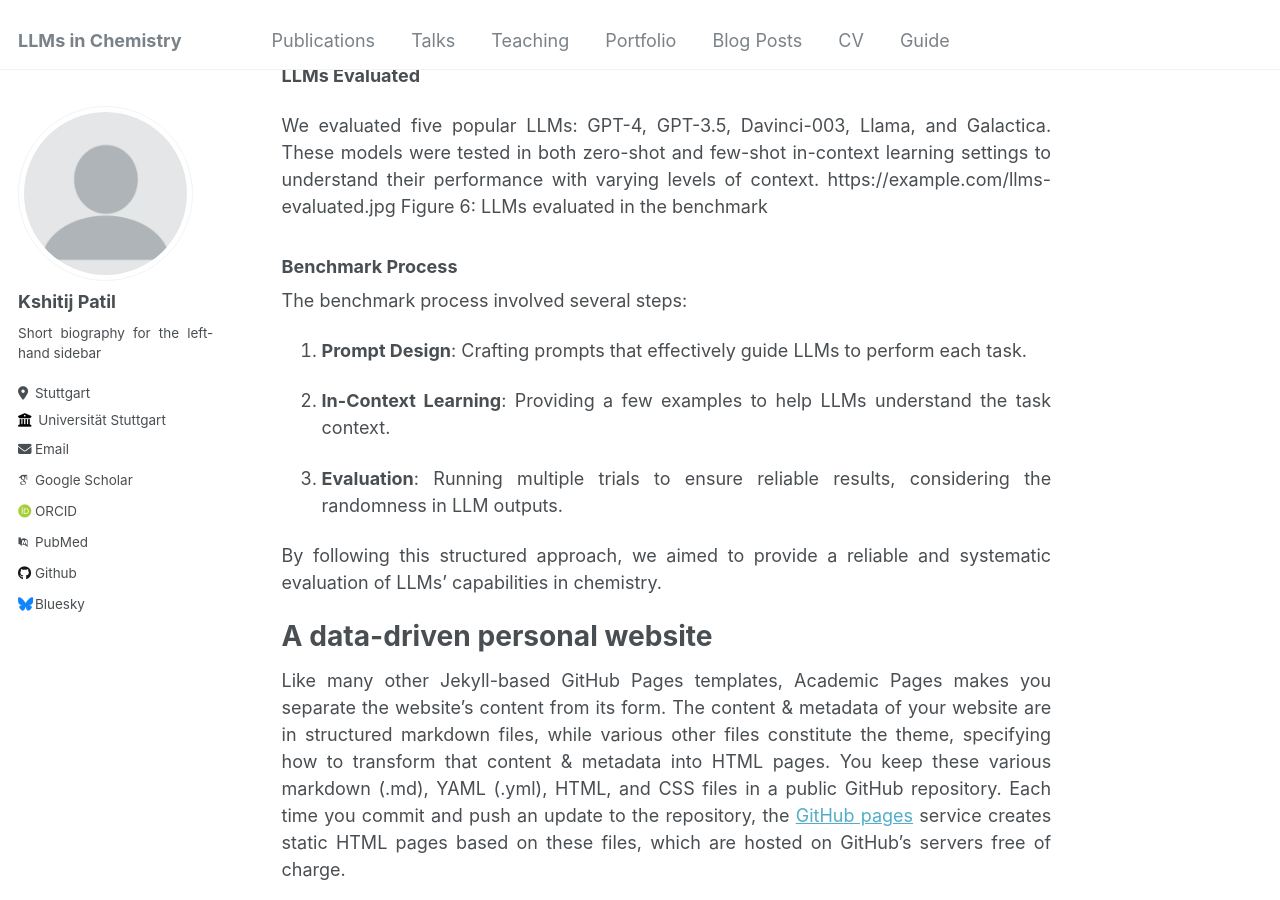
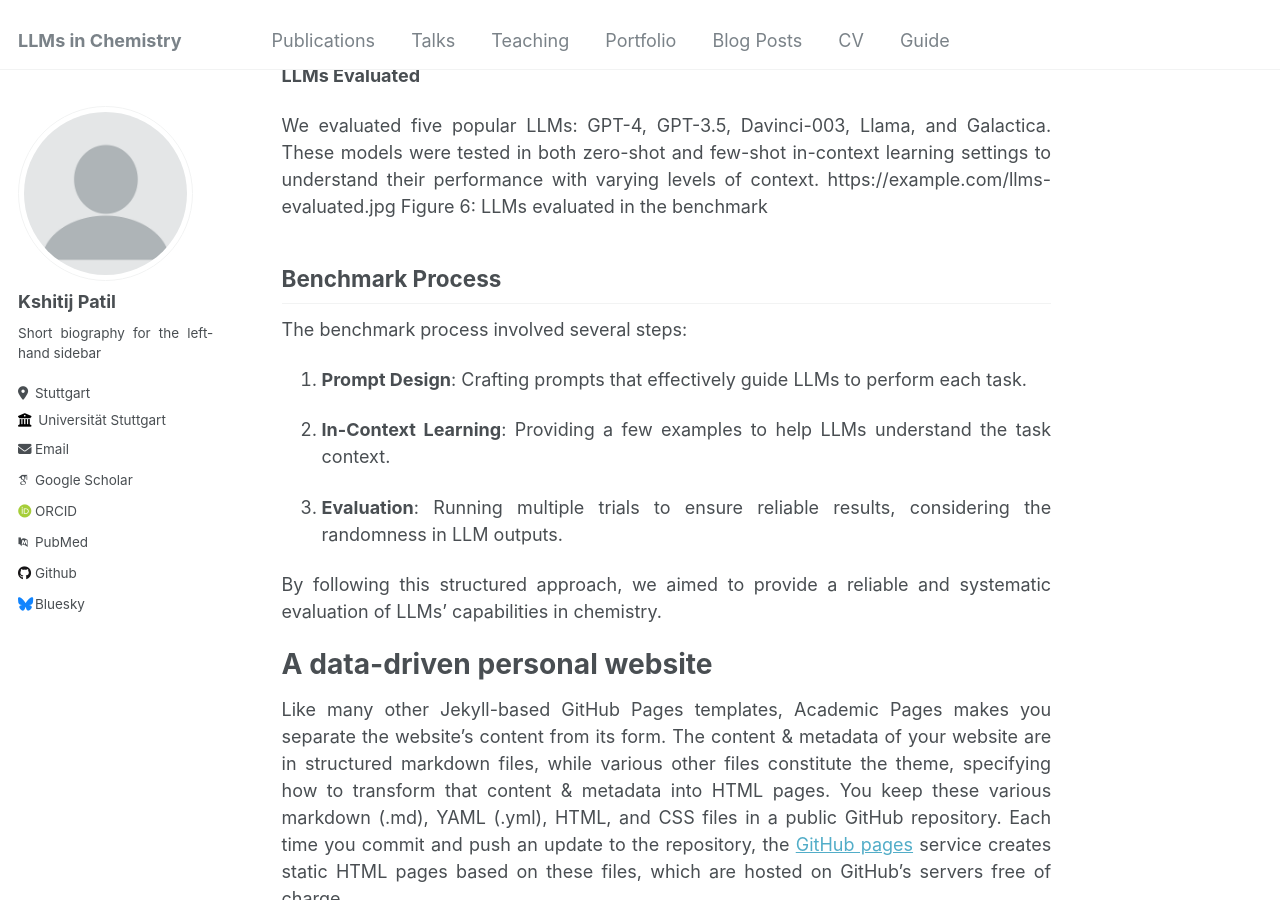
Before and after one commit to kshitijreal/kshitijreal.github.io, a Jekyll site: the page built from _pages/about.md, in a window 1280 px wide and 900 px high, scrolled down 3296 px. Built offline with Jekyll 4.4.1, drawn with Linux system fonts in a browser that asks for light colours; some web fonts are replaced.

```diff
--- a/_pages/about.md
+++ b/_pages/about.md
@@ -94,7 +94,7 @@ We evaluated five popular LLMs: GPT-4, GPT-3.5, Davinci-003, Llama, and Galactic
 https://example.com/llms-evaluated.jpg
 Figure 6: LLMs evaluated in the benchmark
 
-### Benchmark Process
+## Benchmark Process
 
 The benchmark process involved several steps:
 
```
